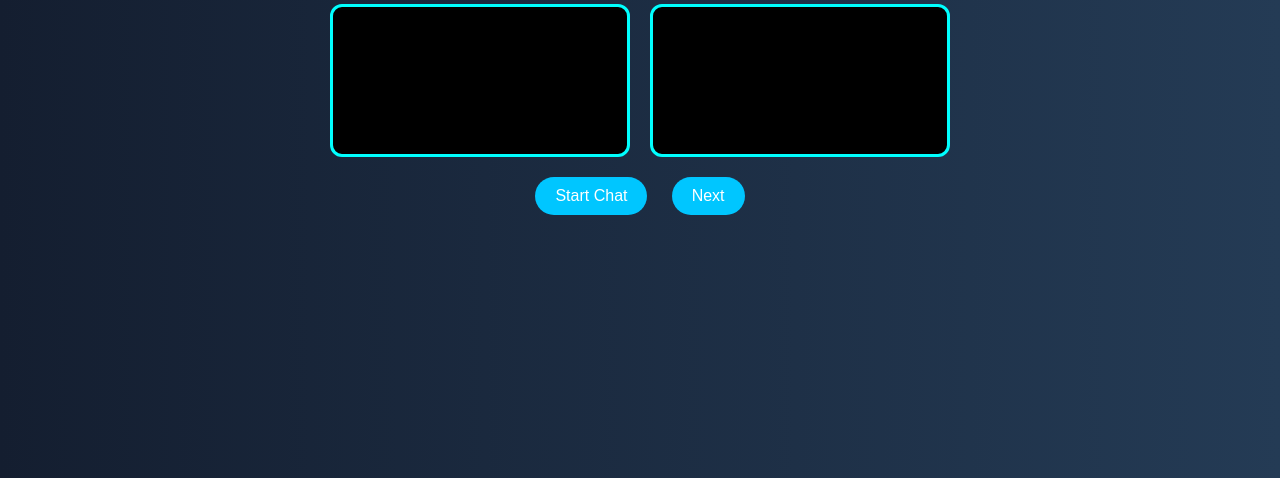
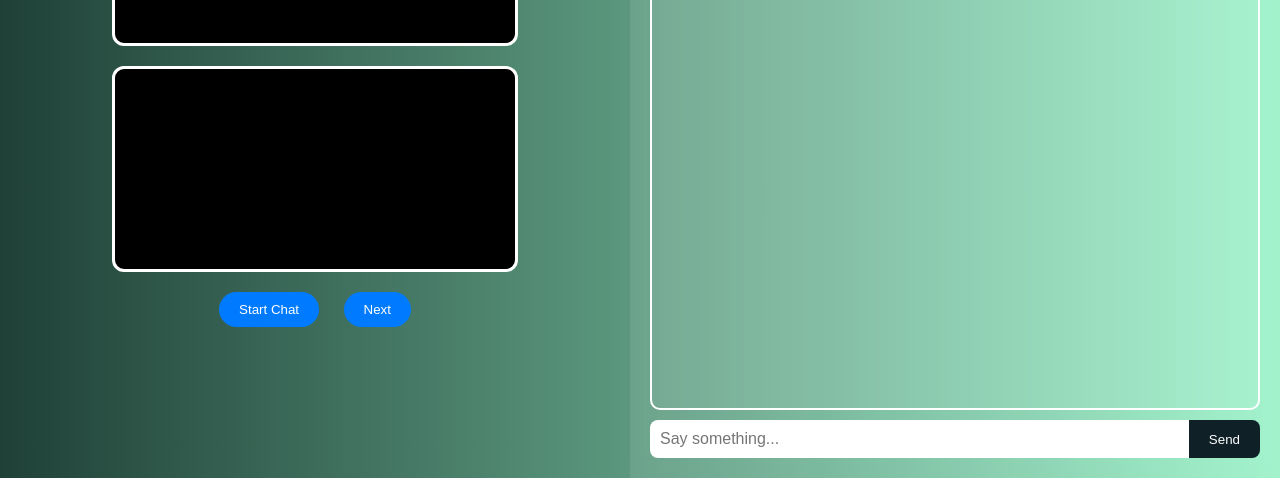
Before and after one commit to Alert9820/Omegle, a website: page public/index.html in a window 1280 px wide. Shown: the part 322-800 px from the top of the page. Drawn offline with nearby package versions, Linux system fonts and the light colour scheme; no server answers.

Commit message:
Update index.html

```diff
--- a/public/index.html
+++ b/public/index.html
@@ -1,83 +1,119 @@
-<!-- index.html --><!DOCTYPE html><html lang="en">
+<!-- index.html (Video + Text Chat Omegle Clone) --><!DOCTYPE html><html lang="en">
 <head>
   <meta charset="UTF-8" />
   <meta name="viewport" content="width=device-width, initial-scale=1.0" />
-  <title>Omegle Clone - Video Chat</title>
+  <title>Omegle Clone - Video + Chat</title>
   <style>
-    * {
+    body {
       margin: 0;
       padding: 0;
-      box-sizing: border-box;
-    }
-    body {
-      font-family: 'Segoe UI', sans-serif;
-      background: linear-gradient(to right, #141e30, #243b55);
+      font-family: Arial, sans-serif;
+      background: linear-gradient(to right, #1f4037, #99f2c8);
+      display: flex;
+      flex-direction: row;
+      height: 100vh;
+      overflow: hidden;
+    }#video-section {
+  flex: 1;
   display: flex;
   flex-direction: column;
+  justify-content: center;
   align-items: center;
-      justify-content: center;
-      height: 100vh;
+  padding: 10px;
+}
+
+video {
+  width: 90%;
+  max-width: 400px;
+  margin: 10px;
+  border-radius: 12px;
+  border: 3px solid #fff;
+  background: #000;
+}
+
+#chat-section {
+  flex: 1;
+  background: rgba(255, 255, 255, 0.1);
+  backdrop-filter: blur(10px);
+  display: flex;
+  flex-direction: column;
+  padding: 20px;
+}
+
+#messages {
+  flex: 1;
+  overflow-y: auto;
+  margin-bottom: 10px;
+  padding: 10px;
+  border: 2px solid white;
+  border-radius: 10px;
+  background-color: #ffffff10;
+  color: #fff;
+}
+
+#message-input {
+  display: flex;
+}
+
+#message-input input {
+  flex: 1;
+  padding: 10px;
+  border: none;
+  border-radius: 8px 0 0 8px;
+  font-size: 16px;
+}
+
+#message-input button {
+  padding: 10px 20px;
+  border: none;
+  background-color: #0f2027;
   color: white;
-      overflow: hidden;
+  border-radius: 0 8px 8px 0;
+  cursor: pointer;
 }
-    h1 {
-      margin-bottom: 20px;
-      animation: slideDown 1s ease-in-out;
+
+#controls {
+  margin-top: 10px;
+  text-align: center;
 }
-    #videos {
-      display: flex;
-      justify-content: center;
-      gap: 20px;
-      animation: fadeIn 1s ease-in-out;
+
+button.control {
+  margin: 0 10px;
+  padding: 10px 20px;
+  border-radius: 25px;
+  background-color: #007bff;
+  color: white;
+  border: none;
+  cursor: pointer;
 }
-    video {
-      width: 45vw;
-      max-width: 300px;
-      border-radius: 12px;
-      border: 3px solid #00ffff;
-      background: black;
+
+@media (max-width: 768px) {
+  body {
+    flex-direction: column;
   }
-    #controls {
-      margin-top: 20px;
-      animation: slideUp 1s ease-in-out;
+  #video-section, #chat-section {
+    width: 100%;
+    flex: none;
+    height: 50vh;
   }
-    button {
-      padding: 10px 20px;
-      font-size: 16px;
-      border: none;
-      border-radius: 25px;
-      margin: 0 10px;
-      cursor: pointer;
-      background-color: #00c6ff;
-      color: white;
-      transition: background 0.3s;
 }
-    button:hover {
-      background-color: #007eae;
-    }
-    @keyframes slideDown {
-      from { transform: translateY(-50px); opacity: 0; }
-      to { transform: translateY(0); opacity: 1; }
-    }
-    @keyframes slideUp {
-      from { transform: translateY(50px); opacity: 0; }
-      to { transform: translateY(0); opacity: 1; }
-    }
-    @keyframes fadeIn {
-      from { opacity: 0; }
-      to { opacity: 1; }
-    }
+
   </style>
 </head>
 <body>
-  <h1>🔵 Omegle Clone Video Chat</h1>
-  <div id="videos">
+  <div id="video-section">
     <video id="localVideo" autoplay muted playsinline></video>
     <video id="remoteVideo" autoplay playsinline></video>
+    <div id="controls">
+      <button class="control" id="startBtn">Start Chat</button>
+      <button class="control" id="nextBtn">Next</button>
     </div>
-  <div id="controls">
-    <button id="startBtn">Start Chat</button>
-    <button id="nextBtn">Next</button>
+  </div>  <div id="chat-section">
+    <div id="messages"></div>
+    <div id="message-input">
+      <input type="text" id="msgBox" placeholder="Say something..." />
+      <button id="sendBtn">Send</button>
+    </div>
   </div>  <script src="/socket.io/socket.io.js"></script>  <script>
     const socket = io();
     let localStream;
@@ -86,10 +122,13 @@
       iceServers: [{ urls: 'stun:stun.l.google.com:19302' }]
     };
 
+    const localVideo = document.getElementById('localVideo');
+    const remoteVideo = document.getElementById('remoteVideo');
     const startBtn = document.getElementById('startBtn');
     const nextBtn = document.getElementById('nextBtn');
-    const localVideo = document.getElementById('localVideo');
-    const remoteVideo = document.getElementById('remoteVideo');
+    const msgBox = document.getElementById('msgBox');
+    const sendBtn = document.getElementById('sendBtn');
+    const messages = document.getElementById('messages');
 
     let isCaller = false;
 
@@ -101,10 +140,9 @@
 
     nextBtn.onclick = () => {
       socket.emit('next');
-      if (peerConnection) {
-        peerConnection.close();
-      }
+      if (peerConnection) peerConnection.close();
       remoteVideo.srcObject = null;
+      messages.innerHTML = '';
     };
 
     socket.on('startCall', async () => {
@@ -133,15 +171,30 @@
       peerConnection.addIceCandidate(new RTCIceCandidate(candidate));
     });
 
+    socket.on('message', data => {
+      messages.innerHTML += `<div><b>Stranger:</b> ${data}</div>`;
+      messages.scrollTop = messages.scrollHeight;
+    });
+
+    sendBtn.onclick = () => {
+      const msg = msgBox.value.trim();
+      if (msg) {
+        socket.emit('message', msg);
+        messages.innerHTML += `<div><b>You:</b> ${msg}</div>`;
+        msgBox.value = '';
+        messages.scrollTop = messages.scrollHeight;
+      }
+    };
+
     function createPeerConnection() {
       const pc = new RTCPeerConnection(config);
-      pc.onicecandidate = (event) => {
-        if (event.candidate) {
-          socket.emit('candidate', event.candidate);
+      pc.onicecandidate = (e) => {
+        if (e.candidate) {
+          socket.emit('candidate', e.candidate);
         }
       };
-      pc.ontrack = (event) => {
-        remoteVideo.srcObject = event.streams[0];
+      pc.ontrack = (e) => {
+        remoteVideo.srcObject = e.streams[0];
       };
       return pc;
     }
```
Lines whose indentation alone changed are shown as unchanged.
